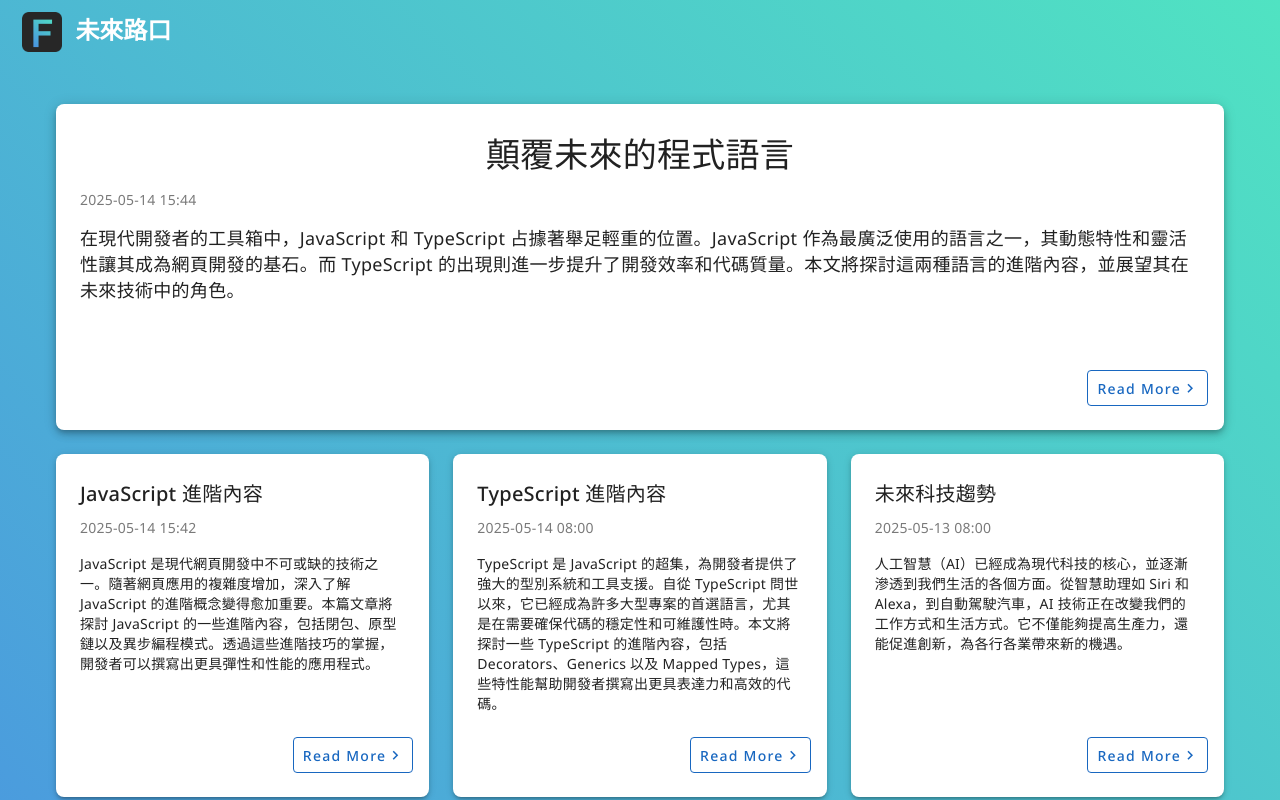
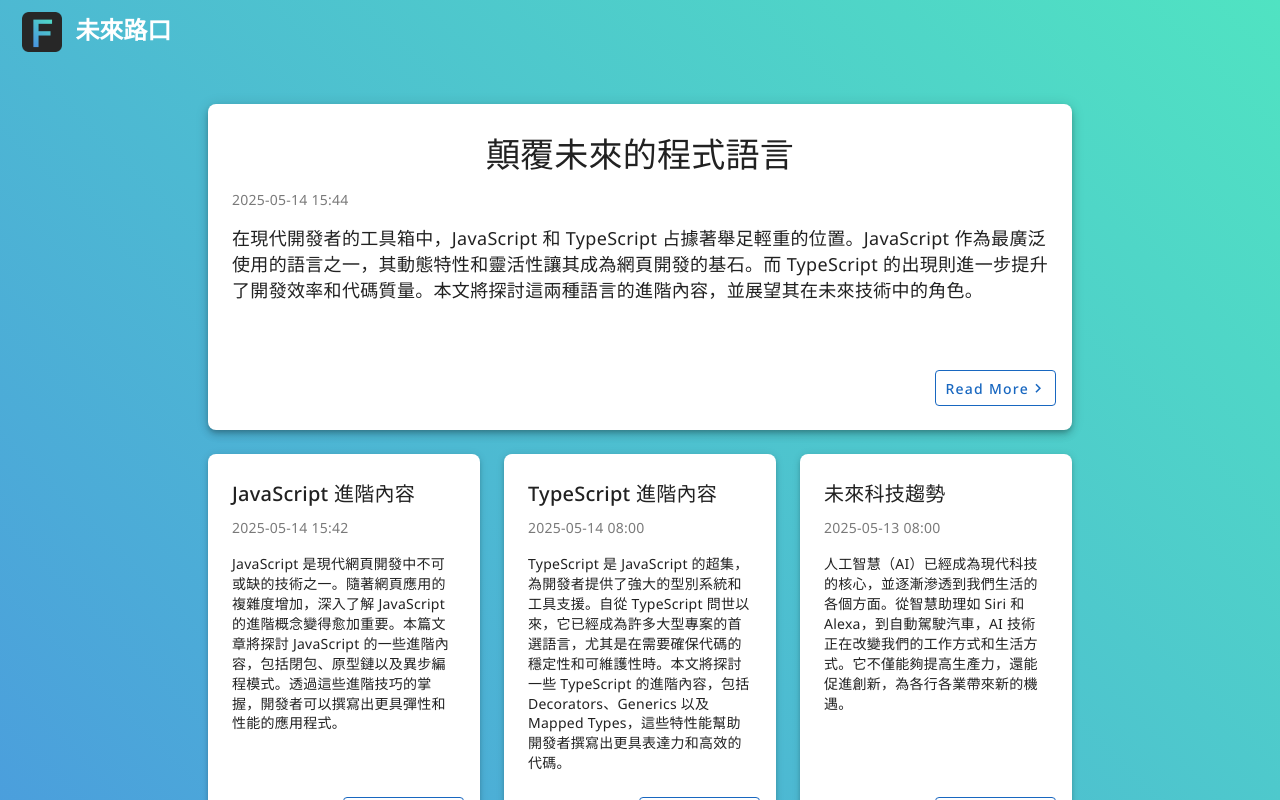
Before and after one commit to gkfat/future-intersection, a Vue app: page /home in a window 1280 px wide. Shown: the top 800 px of the page. Built offline with nearby package versions, Linux system fonts and the light colour scheme.

Commit message:
fix: update style

```diff
--- a/src/views/index/Index.vue
+++ b/src/views/index/Index.vue
@@ -1,7 +1,6 @@
 <template>
     <v-container
-        :width="getWidth"
-        class="py-10"
+        class="articles-container py-10"
     >
         <v-row
             v-if="articles?.length"
@@ -28,16 +27,17 @@
 </template>
 <script lang="ts" setup>
 import ArticleCard from './components/ArticleCard.vue';
-import { useDisplay } from 'vuetify';
 import FeatureArticleCard from './components/FeatureArticleCard.vue';
-import { computed } from 'vue';
 import { useArticleSnapshots } from '@/composables/useArticleSnapshots';
-
-const { xs } = useDisplay();
-
-const getWidth = computed(() => {
-    return xs ? '100%' : '60%';
-});
 
 const { articles } = useArticleSnapshots();
 </script>
+<style lang="scss" setup>
+.articles-container {
+    width: 95%;
+
+    @media (min-width: 768px) {
+        width: 70%;
+    }
+}
+</style>
```
